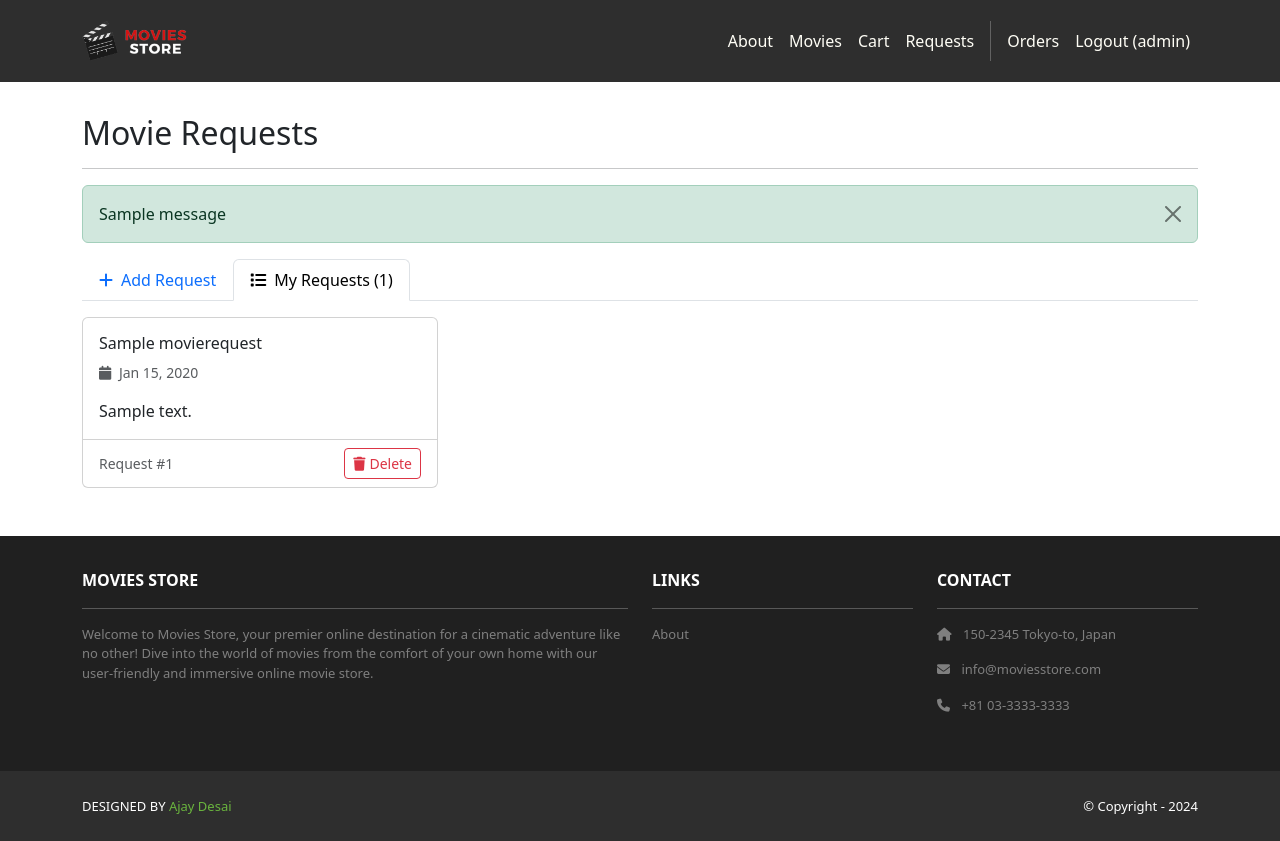
After one commit to ajay-desai9/moviesstore, a Django app: page /movies/requests/ in a window 1280 px wide. The commit adds this page. Run offline with Django 5.2, Linux system fonts and the light colour scheme; a user stored in the database is signed in; tables that the repository leaves empty hold one stand-in row (values such as "Sample post"); one stand-in notice (Sample message) is shown; some libraries are stand-ins or nearby versions.

Commit message:
requests tab

```diff
--- a/movies/models.py
+++ b/movies/models.py
@@ -20,3 +20,13 @@ class Review(models.Model):
 
     def __str__(self):
         return str(self.id) + ' - ' + self.movie.name
+
+class MovieRequest(models.Model):
+    id = models.AutoField(primary_key=True)
+    name = models.CharField(max_length=255)
+    description = models.TextField()
+    user = models.ForeignKey(User, on_delete=models.CASCADE)
+    date = models.DateTimeField(auto_now_add=True)
+
+    def __str__(self):
+        return str(self.id) + ' - ' + self.name
--- /dev/null
+++ b/movies/templates/movies/requests.html
@@ -0,0 +1,142 @@
+{% extends 'base.html' %}
+{% block content %}
+{% load static %}
+
+<div class="p-3">
+  <div class="container">
+    <div class="row mt-3">
+      <div class="col mx-auto mb-3">
+        <h2>Movie Requests</h2>
+        <hr />
+
+        <!-- Display messages -->
+        {% if messages %}
+          {% for message in messages %}
+            <div class="alert alert-{{ message.tags }} alert-dismissible fade show" role="alert">
+              {{ message }}
+              <button type="button" class="btn-close" data-bs-dismiss="alert" aria-label="Close"></button>
+            </div>
+          {% endfor %}
+        {% endif %}
+
+        <!-- Tab Navigation -->
+        <ul class="nav nav-tabs" id="requestTabs" role="tablist">
+          <li class="nav-item" role="presentation">
+            <button class="nav-link active" id="add-request-tab" data-bs-toggle="tab" data-bs-target="#add-request" type="button" role="tab" aria-controls="add-request" aria-selected="true">
+              <i class="fas fa-plus me-2"></i>Add Request
+            </button>
+          </li>
+          <li class="nav-item" role="presentation">
+            <button class="nav-link" id="my-requests-tab" data-bs-toggle="tab" data-bs-target="#my-requests" type="button" role="tab" aria-controls="my-requests" aria-selected="false">
+              <i class="fas fa-list me-2"></i>My Requests ({{ template_data.requests|length }})
+            </button>
+          </li>
+        </ul>
+
+        <!-- Tab Content -->
+        <div class="tab-content" id="requestTabsContent">
+          <!-- Add Request Tab -->
+          <div class="tab-pane fade show active" id="add-request" role="tabpanel" aria-labelledby="add-request-tab">
+            <div class="card mt-3">
+              <div class="card-body">
+                <h5 class="card-title">Request a Movie</h5>
+                <p class="card-text">Submit a request for a movie you'd like to see added to our store.</p>
+
+                <form method="POST">
+                  {% csrf_token %}
+                  <div class="mb-3">
+                    <label for="movieName" class="form-label">Movie Name *</label>
+                    <input type="text" class="form-control" id="movieName" name="name" required maxlength="255" placeholder="Enter the movie title">
+                  </div>
+                  <div class="mb-3">
+                    <label for="movieDescription" class="form-label">Description *</label>
+                    <textarea class="form-control" id="movieDescription" name="description" rows="4" required placeholder="Describe the movie, why you'd like it added, or any additional details..."></textarea>
+                  </div>
+                  <button type="submit" class="btn bg-dark text-white">
+                    <i class="fas fa-paper-plane me-2"></i>Submit Request
+                  </button>
+                </form>
+              </div>
+            </div>
+          </div>
+
+          <!-- My Requests Tab -->
+          <div class="tab-pane fade" id="my-requests" role="tabpanel" aria-labelledby="my-requests-tab">
+            <div class="mt-3">
+              {% if template_data.requests %}
+                <div class="row">
+                  {% for request in template_data.requests %}
+                    <div class="col-md-6 col-lg-4 mb-3">
+                      <div class="card h-100">
+                        <div class="card-body">
+                          <h6 class="card-title text-truncate" title="{{ request.name }}">{{ request.name }}</h6>
+                          <p class="card-text text-muted small">
+                            <i class="fas fa-calendar me-1"></i>
+                            {{ request.date|date:"M d, Y" }}
+                          </p>
+                          <p class="card-text">{{ request.description|truncatewords:20 }}</p>
+                        </div>
+                        <div class="card-footer bg-transparent">
+                          <div class="d-flex justify-content-between align-items-center">
+                            <small class="text-muted">Request #{{ request.id }}</small>
+                            <button type="button" class="btn btn-outline-danger btn-sm" data-bs-toggle="modal" data-bs-target="#deleteModal{{ request.id }}">
+                              <i class="fas fa-trash me-1"></i>Delete
+                            </button>
+                          </div>
+                        </div>
+                      </div>
+                    </div>
+
+                    <!-- Delete Confirmation Modal -->
+                    <div class="modal fade" id="deleteModal{{ request.id }}" tabindex="-1" aria-labelledby="deleteModalLabel{{ request.id }}" aria-hidden="true">
+                      <div class="modal-dialog">
+                        <div class="modal-content">
+                          <div class="modal-header">
+                            <h5 class="modal-title" id="deleteModalLabel{{ request.id }}">Confirm Delete</h5>
+                            <button type="button" class="btn-close" data-bs-dismiss="modal" aria-label="Close"></button>
+                          </div>
+                          <div class="modal-body">
+                            <p>Are you sure you want to delete your request for "<strong>{{ request.name }}</strong>"?</p>
+                            <p class="text-muted small">This action cannot be undone.</p>
+                          </div>
+                          <div class="modal-footer">
+                            <button type="button" class="btn btn-secondary" data-bs-dismiss="modal">Cancel</button>
+                            <a href="{% url 'movies.delete_request' request_id=request.id %}" class="btn btn-danger">
+                              <i class="fas fa-trash me-1"></i>Delete Request
+                            </a>
+                          </div>
+                        </div>
+                      </div>
+                    </div>
+                  {% endfor %}
+                </div>
+              {% else %}
+                <div class="text-center py-5">
+                  <i class="fas fa-inbox fa-3x text-muted mb-3"></i>
+                  <h5 class="text-muted">No requests yet</h5>
+                  <p class="text-muted">You haven't submitted any movie requests yet. Use the "Add Request" tab to get started!</p>
+                </div>
+              {% endif %}
+            </div>
+          </div>
+        </div>
+      </div>
+    </div>
+  </div>
+</div>
+
+<script>
+// Auto-switch to My Requests tab after successful submission
+{% if messages %}
+  {% for message in messages %}
+    {% if message.tags == 'success' %}
+      document.addEventListener('DOMContentLoaded', function() {
+        const myRequestsTab = new bootstrap.Tab(document.getElementById('my-requests-tab'));
+        myRequestsTab.show();
+      });
+    {% endif %}
+  {% endfor %}
+{% endif %}
+</script>
+
+{% endblock content %}
--- a/movies/urls.py
+++ b/movies/urls.py
@@ -7,4 +7,6 @@ urlpatterns = [
     path('<int:id>/review/create/', views.create_review, name='movies.create_review'),
     path('<int:id>/review/<int:review_id>/edit/', views.edit_review, name='movies.edit_review'),
     path('<int:id>/review/<int:review_id>/delete/', views.delete_review, name='movies.delete_review'),
+    path('requests/', views.requests, name='movies.requests'),
+    path('requests/<int:request_id>/delete/', views.delete_request, name='movies.delete_request'),
 ]
--- a/movies/views.py
+++ b/movies/views.py
@@ -1,6 +1,7 @@
 from django.shortcuts import render, redirect, get_object_or_404
-from .models import Movie, Review
+from .models import Movie, Review, MovieRequest
 from django.contrib.auth.decorators import login_required
+from django.contrib import messages
 
 def index(request):
     search_term = request.GET.get('search')
@@ -61,3 +62,35 @@ def delete_review(request, id, review_id):
     review = get_object_or_404(Review, id=review_id, user=request.user)
     review.delete()
     return redirect('movies.show', id=id)
+
+@login_required
+def requests(request):
+    if request.method == 'POST':
+        name = request.POST.get('name', '').strip()
+        description = request.POST.get('description', '').strip()
+
+        if name and description:
+            movie_request = MovieRequest()
+            movie_request.name = name
+            movie_request.description = description
+            movie_request.user = request.user
+            movie_request.save()
+            messages.success(request, 'Movie request submitted successfully!')
+            return redirect('movies.requests')
+        else:
+            messages.error(request, 'Please fill in both movie name and description.')
+
+    # Get user's movie requests
+    user_requests = MovieRequest.objects.filter(user=request.user).order_by('-date')
+
+    template_data = {}
+    template_data['title'] = 'Movie Requests'
+    template_data['requests'] = user_requests
+    return render(request, 'movies/requests.html', {'template_data': template_data})
+
+@login_required
+def delete_request(request, request_id):
+    movie_request = get_object_or_404(MovieRequest, id=request_id, user=request.user)
+    movie_request.delete()
+    messages.success(request, 'Movie request deleted successfully!')
+    return redirect('movies.requests')
--- a/moviesstore/templates/base.html
+++ b/moviesstore/templates/base.html
@@ -27,6 +27,9 @@
             <a class="nav-link" href="{% url 'home.about' %}">About</a>
             <a class="nav-link" href="{% url 'movies.index' %}">Movies</a>
             <a class="nav-link" href="{% url 'cart.index' %}">Cart</a>
+            {% if user.is_authenticated %}
+            <a class="nav-link" href="{% url 'movies.requests' %}">Requests</a>
+            {% endif %}
             <div class="vr bg-white mx-2 d-none d-lg-block"></div>
             {% if user.is_authenticated %}
             <a class="nav-link" href="{% url 'accounts.orders' %}">Orders</a>
```
Also changed, not shown: movies/admin.py (+8 -1 lines), db.sqlite3, movies/migrations/0003_movierequest.py (added), 1 other file.
